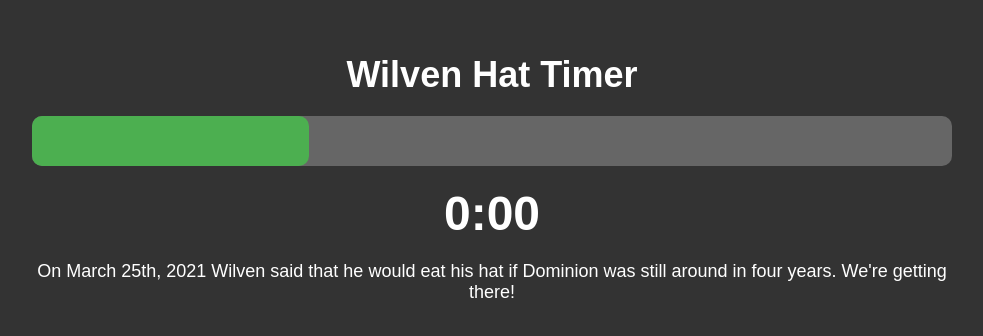
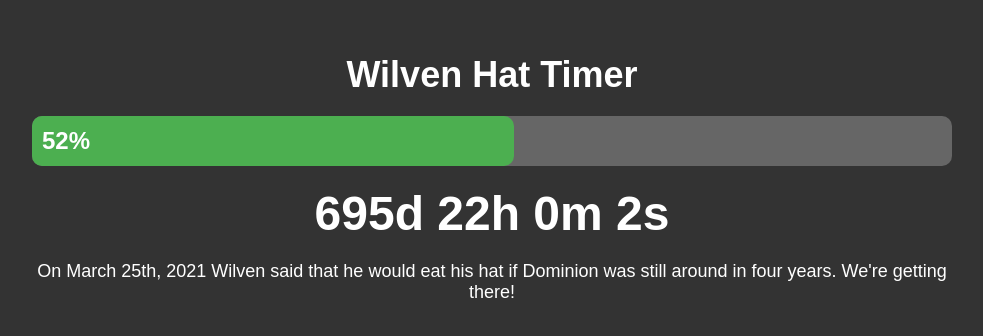
Before and after one commit to BobTheSnob1/BobTheSnob1.github.io, a plain HTML site: page index.html in a window 1280 px wide. Shown: the part 234-570 px from the top of the page, without its empty margins (148-1131 px from the left). Drawn offline with Linux system fonts and the light colour scheme.

Commit message:
percentage indicator

```diff
--- a/index.html
+++ b/index.html
@@ -10,7 +10,9 @@
   <div class="container">
     <h1>Wilven Hat Timer</h1>
     <div class="progress-container">
-      <div class="progress-bar" id="progressBar"></div>
+      <div class="progress-bar" id="progressBar">
+        <span class="percentage" id="percentage">0%</span>
+      </div>
     </div>
     <div class="timer" id="timer">0:00</div>
     <div class="info-text">
--- a/script.js
+++ b/script.js
@@ -1,5 +1,6 @@
 const progressBar = document.getElementById('progressBar');
 const timer = document.getElementById('timer');
+const percentageIndicator = document.getElementById('percentage');
 
 const startDate = new Date('2021-03-25T00:00:00');
 const endDate = new Date('2025-03-25T00:00:00');
@@ -7,34 +8,37 @@ const totalTime = (endDate - startDate) / 1000;
 let currentTime = 0;
 let animationProgress = 0;
 
+updateCountdown();
+
 function updateProgressBar() {
   const now = new Date();
   currentTime = (now - startDate) / 1000;
   const percentage = (currentTime / totalTime) * 100;
 
   if (animationProgress < percentage) {
-    animationProgress += 0.1;
+    animationProgress += 1;
     progressBar.style.width = `${animationProgress}%`;
+    percentageIndicator.textContent = `${Math.floor(animationProgress)}%`;
     requestAnimationFrame(updateProgressBar);
   } else {
     progressBar.style.width = `${percentage}%`;
-    updateCountdown();
+    percentageIndicator.textContent = `${Math.floor(percentage)}%`;
+    setInterval(updateCountdown, 1000);
   }
 }
 
 function updateCountdown() {
+  const now = new Date();
+  currentTime = (now - startDate) / 1000;
   const remainingTime = totalTime - currentTime;
   const days = Math.floor(remainingTime / 86400);
   const hours = Math.floor((remainingTime % 86400) / 3600);
   const minutes = Math.floor((remainingTime % 3600) / 60);
   const seconds = Math.floor(remainingTime % 60);
   timer.textContent = `${days}d ${hours}h ${minutes}m ${seconds}s`;
-
-  if (currentTime < totalTime) {
-    setTimeout(updateCountdown, 1000);
-  }
 }
 
 updateProgressBar();
 
-console.log("hi shoot bob a dm if you see this! :D");
+
+console.log("shoot bob a dm if you see this! :D");
--- a/styles.css
+++ b/styles.css
@@ -32,13 +32,6 @@ body {
     margin-bottom: 20px;
   }
 
-  .progress-bar {
-    height: 100%;
-    width: 0;
-    background-color: #4CAF50;
-    border-radius: 10px;
-  }
-
   .timer {
     font-size: 48px;
     font-weight: bold;
@@ -51,3 +44,21 @@ body {
     margin-top: 20px;
     text-align: center;
   }
+
+  .progress-bar {
+    display: flex;
+    align-items: center;
+    height: 100%;
+    width: 0;
+    background-color: #4CAF50;
+    border-radius: 10px;
+  }
+
+  .percentage {
+    color: #fff;
+    font-size: 24px;
+    font-weight: bold;
+    padding-left: 10px;
+    line-height: 50px;
+    height: 100%;
+  }
```
